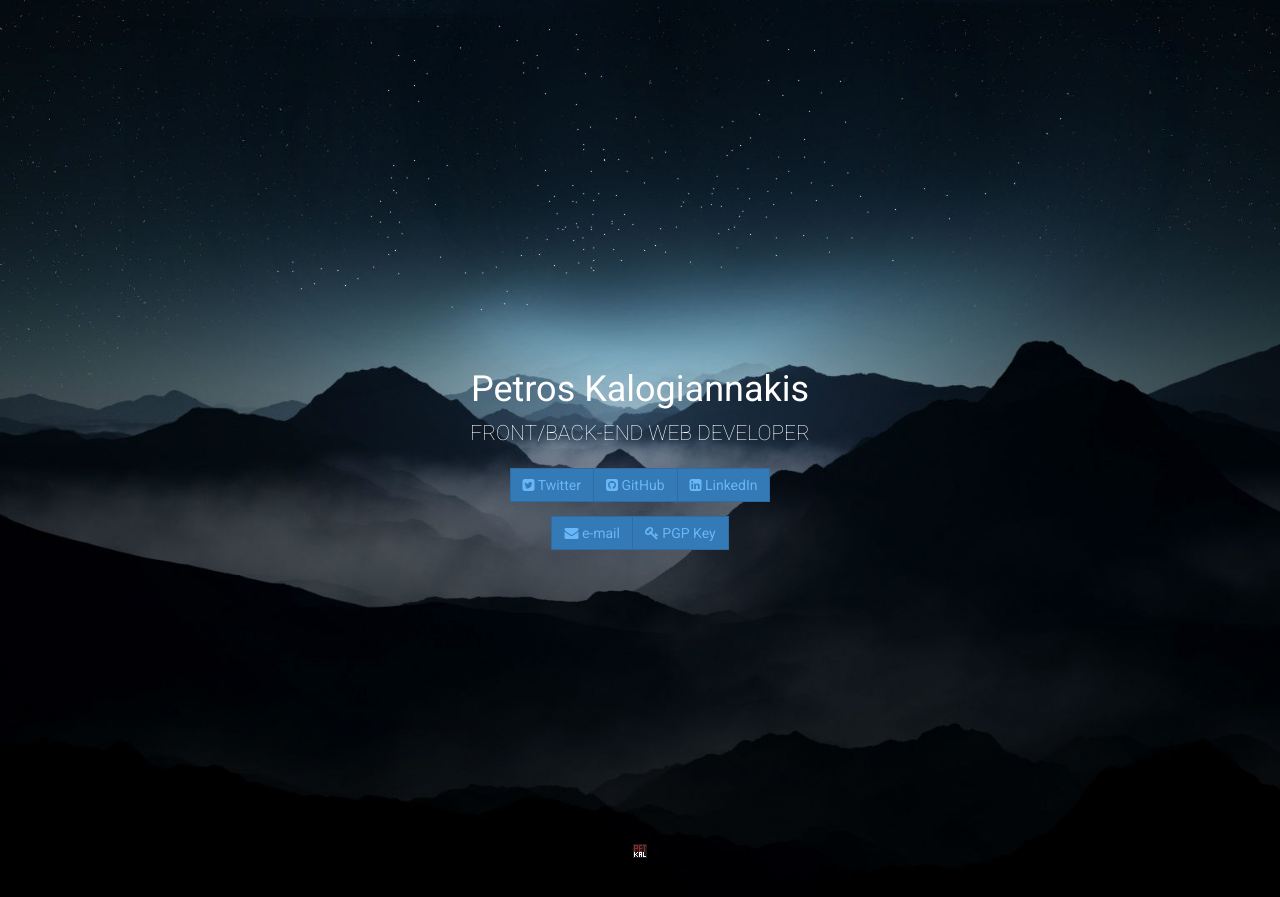
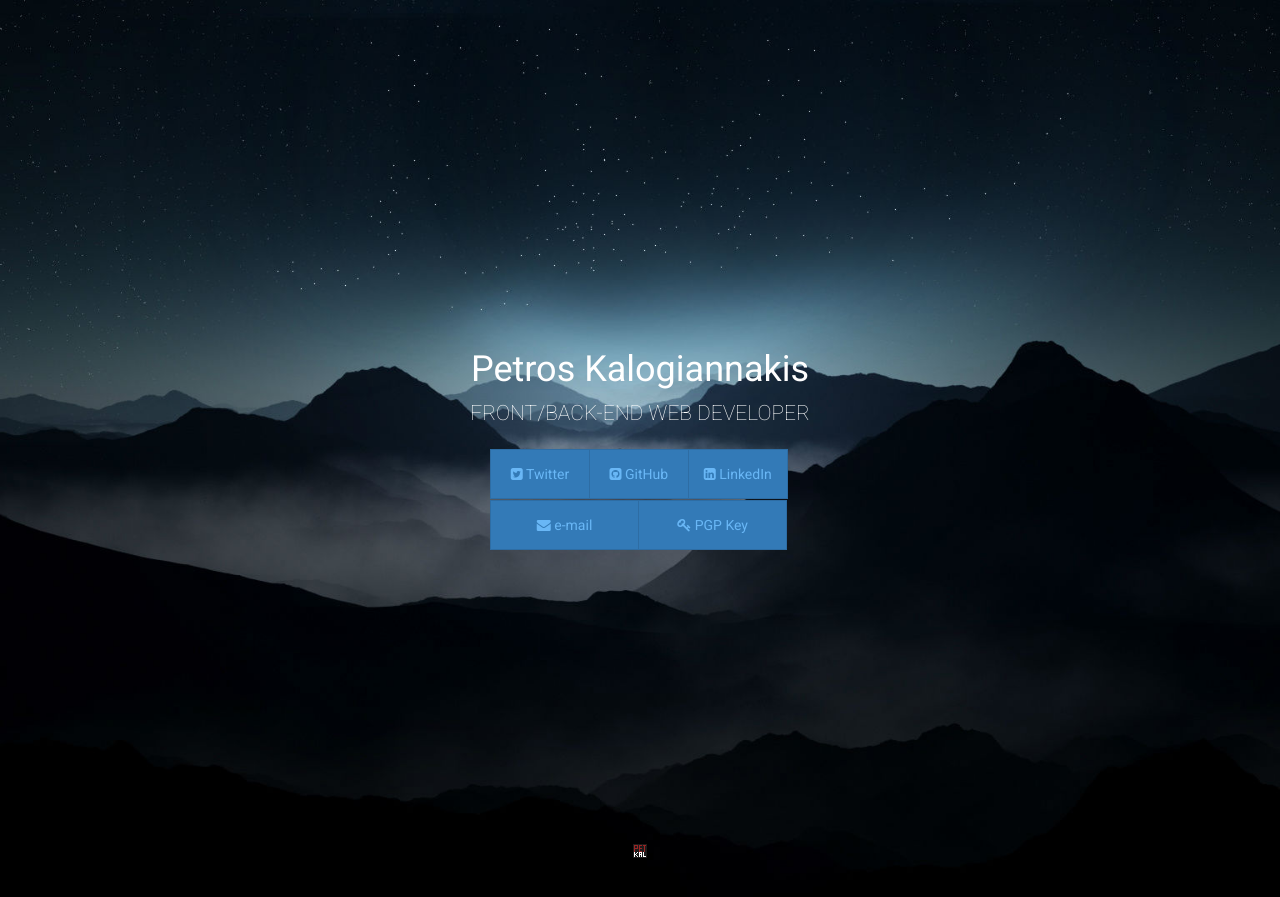
Before and after one commit to kalpetros/petroskal.com, a Jekyll site: the page built from index.html, in a window 1280 px wide. Shown: the top 897 px of the page. Built offline with Jekyll 4.4.1, drawn with Linux system fonts in a browser that asks for light colours; nearby versions of some CDN libraries.

Commit message:
feat: change buttons and text boxes size
Change the size of buttons (height & width),
text boxes and the width of their container
in order to align vertically.

Change the text boxes border-bottom colour.

```diff
--- a/css/styles.css
+++ b/css/styles.css
@@ -1,55 +1,6 @@
 ---
 ---
 /* Globals */
-/* Links */
-a,
-a:active,
-a:focus,
-a:hover {
-  color: #fff;
-}
-/* Size of contact buttons */
-.btn1 {
-}
-.btn2 {
-}
-.btn a,
-.btn a:active,
-.btn a:focus,
-.btn a:hover {
-	color: #69b7f6;
-	text-decoration: none;
-}
-.btn-group .btn-primary,
-.btn-group .btn-primary:active,
-.btn-group .btn-primary:focus,
-.btn-group .btn-primary:hover {
-	border-radius: 0;
-	color: #69b7f6;
-}
-.cover-heading, .lead {
-	color: #fff;
-}
-/* Custom default button */
-.btn-default,
-.btn-default:hover,
-.btn-default:focus {
-  color: #333;
-  text-shadow: none; /* Prevent inheritence from `body` */
-  background-color: #fff;
-  border-style: solid;
-  border-color: white;
-}
-/* Email & PGP */
-.email,
-.pgp {
-  background-color: rgba(255,255,255,0.2);
-  color: #fff;
-  height: 50px;
-  line-height: 50px;
-  border-bottom: 2px solid #69b7f6;
-  /*word-wrap: break-word;*/
-}
 /* Base structure */
 html,
 body {
@@ -59,6 +10,57 @@ body {
 }
 body {
   text-align: center;
+}
+/* Links */
+a,
+a:active,
+a:focus,
+a:hover {
+  color: #fff;
+}
+.btn a,
+.btn a:active,
+.btn a:focus,
+.btn a:hover {
+	color: #69b7f6;
+	text-decoration: none;
+}
+/* Buttons style */
+.btn-group .btn-primary,
+.btn-group .btn-primary:active,
+.btn-group .btn-primary:focus,
+.btn-group .btn-primary:hover {
+	height: 50px;
+	border-radius: 0;
+	color: #69b7f6;
+}
+.btn-group {
+	width: 300px;
+}
+/* Top buttons */
+.top {
+	width: 33.3%;
+}
+/* Bottom buttons */
+.bottom {
+	width: 49.7%;
+}
+.cover-heading, .lead {
+	color: #fff;
+}
+/* Second row of buttons */
+.srow {
+	margin-top: 0.2%;
+}
+/* Email & PGP */
+.email,
+.pgp {
+  background-color: rgba(255,255,255,0.2);
+  color: #fff;
+  width: 99.1%;
+  line-height: 50px;
+  border-bottom: 2px solid #69b7f6;
+  /*word-wrap: break-word;*/
 }
 /* Extra markup and styles for table-esque vertical and horizontal centering */
 .site-wrapper {
@@ -77,9 +79,6 @@ body {
   margin-left: auto;
 }
 /* Padding for spacing */
-.one {
-  margin-top: 2%;
-}
 .inner {
   padding: 30px;
 }
--- a/index.html
+++ b/index.html
@@ -2,22 +2,24 @@
 layout: default
 ---
 
-<div class="inner cover one">
+<div class="inner cover">
   <h1 class="cover-heading">{{ site.title }}</h1>
   <p class="lead">{{ site.description }}</p>
   <div class="btn-group" role="group" aria-label="...">
-    <button type="button" class="btn btn-primary btn1">{% include icon-twitter.html username=site.twitter_username %}</button>
-    <button type="button" class="btn btn-primary btn1">{% include icon-github.html username=site.github_username %}</button>
-    <button type="button" class="btn btn-primary btn1">{% include icon-linkedin.html username=site.linkedin_username %}</button>
+    <button type="button" class="btn btn-primary top">{% include icon-twitter.html username=site.twitter_username %}</button>
+    <button type="button" class="btn btn-primary top">{% include icon-github.html username=site.github_username %}</button>
+    <button type="button" class="btn btn-primary top">{% include icon-linkedin.html username=site.linkedin_username %}</button>
   </div>
 </div>
-<div class="inner cover one">
+<div class="inner cover srow">
   <div class="btn-group" role="group" aria-label="...">
-    <button type="button" class="btn btn-primary btn2" id="email"><i class="fa fa-envelope"></i> e-mail</button>
-    <button type="button" class="btn btn-primary btn2" id="pgp"><i class="fa fa-key"></i> PGP Key</button>
+    <button type="button" class="btn btn-primary bottom" id="email"><i class="fa fa-envelope"></i> e-mail</button>
+    <button type="button" class="btn btn-primary bottom" id="pgp"><i class="fa fa-key"></i> PGP Key</button>
   </div>
 </div>
-<div class="inner cover three">
-  <div class="email"><i class="fa fa-envelope"></i> email(at)petroskal(dot)com</div>
-  <div class="pgp"><i class="fa fa-key"></i> 0xAEA16D60</div>
+<div class="inner cover">
+  <div class="btn-group" role="group" aria-label="...">
+    <div class="email"><i class="fa fa-envelope"></i> email(at)petroskal(dot)com</div>
+    <div class="pgp"><i class="fa fa-key"></i> 0xAEA16D60</div>
+  </div>
 </div>
```
